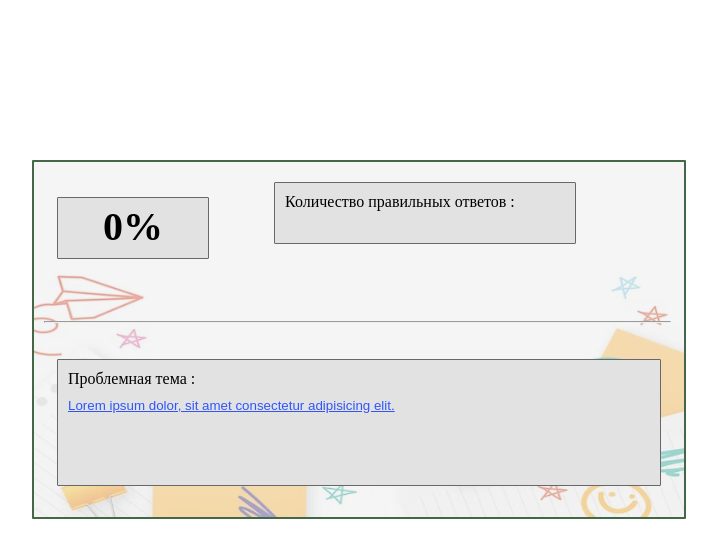
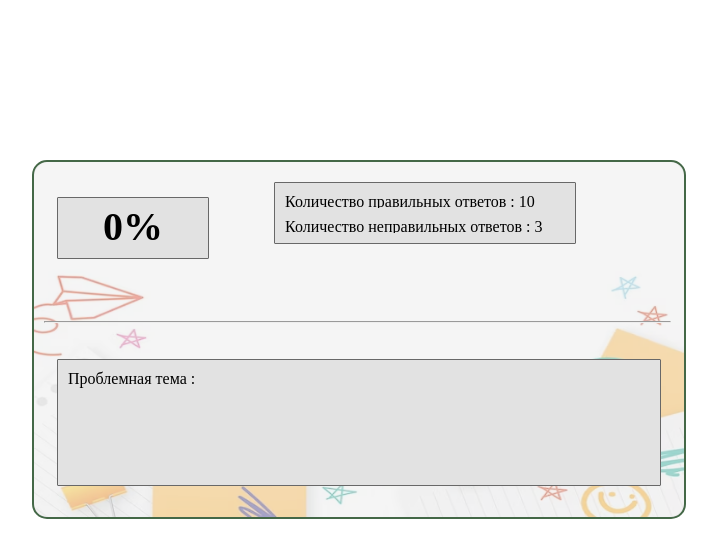
Before and after one commit to kanatovaleyla/Math, a plain HTML site: page index.html in a window 1280 px wide. Shown: the whole page, without its empty margins (281-998 px from the left). Drawn offline with Linux system fonts and the light colour scheme.

Commit message:
Fucntions

```diff
--- a/index.html
+++ b/index.html
@@ -18,7 +18,12 @@
                         <h1 class="Percent">0%</h1>
                     </div>
                     <div class="GeneralAnswers">
-                        <p class="CorrectAsnwrers">Количество правильных ответов : </p>
+                        <table>
+                            <ul style="padding: 0; align-items: center;">
+                                <li class="CorrectAsnwrers">Количество правильных ответов : </li>
+                                <li class="WrongAsnwers">Количество неправильных ответов : </li>
+                            </ul>
+                        </table>
                     </div>
                 </div>
                 <hr
@@ -27,15 +32,16 @@
                 <div class="ProblematicTopic-container">
                     <p class="Problematic">Проблемная тема : </p>
                     <button class="hrfProb">
-                        <a href="#" class="Topic">Lorem ipsum dolor, sit amet consectetur adipisicing elit.</a>
+                        <a href="#" class="Topic"></a>
                     </button>
                 </div>
                 <img src="Skola.avif" height="100%" width="100%"
-                    style="opacity: 50%; z-index: -1; position: relative; bottom: 81.200%;">
+                    style="opacity: 50%; z-index: -1; position: relative; bottom: 81.200%; border-radius: 15px;">
 
             </div>
         </div>
     </main>
+    <script src="scriptAsnwer.js"></script>
 </body>
 
 </html>
--- /dev/null
+++ b/scriptAsnwer.js
@@ -0,0 +1,16 @@
+localStorage.setItem('correct', 10)
+localStorage.setItem('wrong', 3)
+let a = localStorage.getItem('correct')
+let b = localStorage.getItem('wrong')
+
+function CorrectAsnw() {
+    let CorrectAsnw = document.querySelector('.CorrectAsnwrers')
+    CorrectAsnw.innerHTML = 'Количество правильных ответов : '+ a;
+}
+CorrectAsnw();
+
+function WrongAsnw() {
+    let WrongAsnw = document.querySelector('.WrongAsnwers')
+    WrongAsnw.innerHTML = 'Количество неправильных ответов : '+ b;
+}
+WrongAsnw();
--- a/styles.css
+++ b/styles.css
@@ -3,6 +3,7 @@
 * {
     margin: 0;
     z-index: 2;
+    overflow: hidden;
 }
 
 #stats-container {
@@ -18,7 +19,7 @@
     margin: 0 auto;
     background: #ebebeb;
     border: 2px solid rgb(68, 104, 71);
-    border-radius: 1px;
+    border-radius: 15px;
     max-width: 650px;
     height: 355px;
 }
@@ -46,8 +47,19 @@
 }
 
 .CorrectAsnwrers {
+    display: flex;
     margin: 10px 0px 0px 10px;
     font-size: 16px;
+    width: 100%;
+    height: 15px;
+}
+
+.WrongAsnwers {
+    display: flex;
+    margin: 10px 0px 0px 10px;
+    font-size: 16px;
+    width: 100%;
+    height: 15px;
 }
 
 .GeneralAnswers {
```
